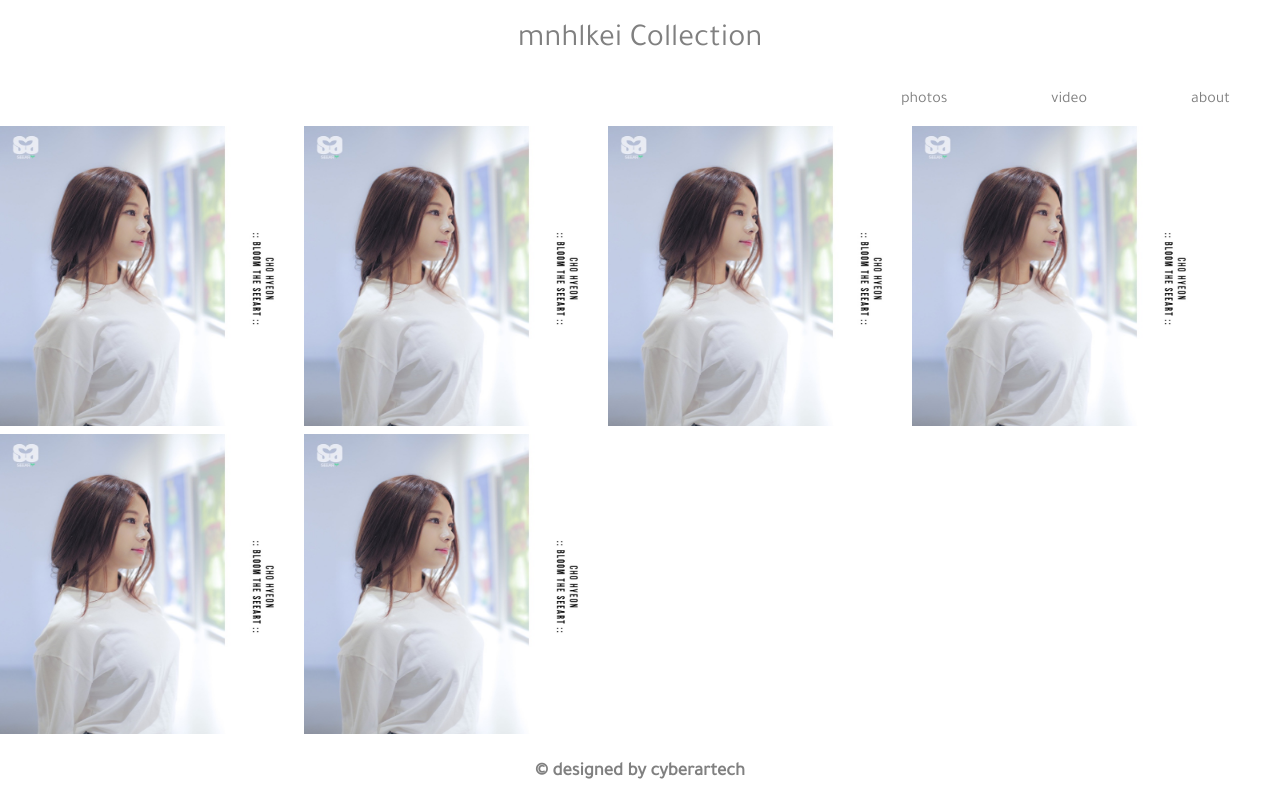
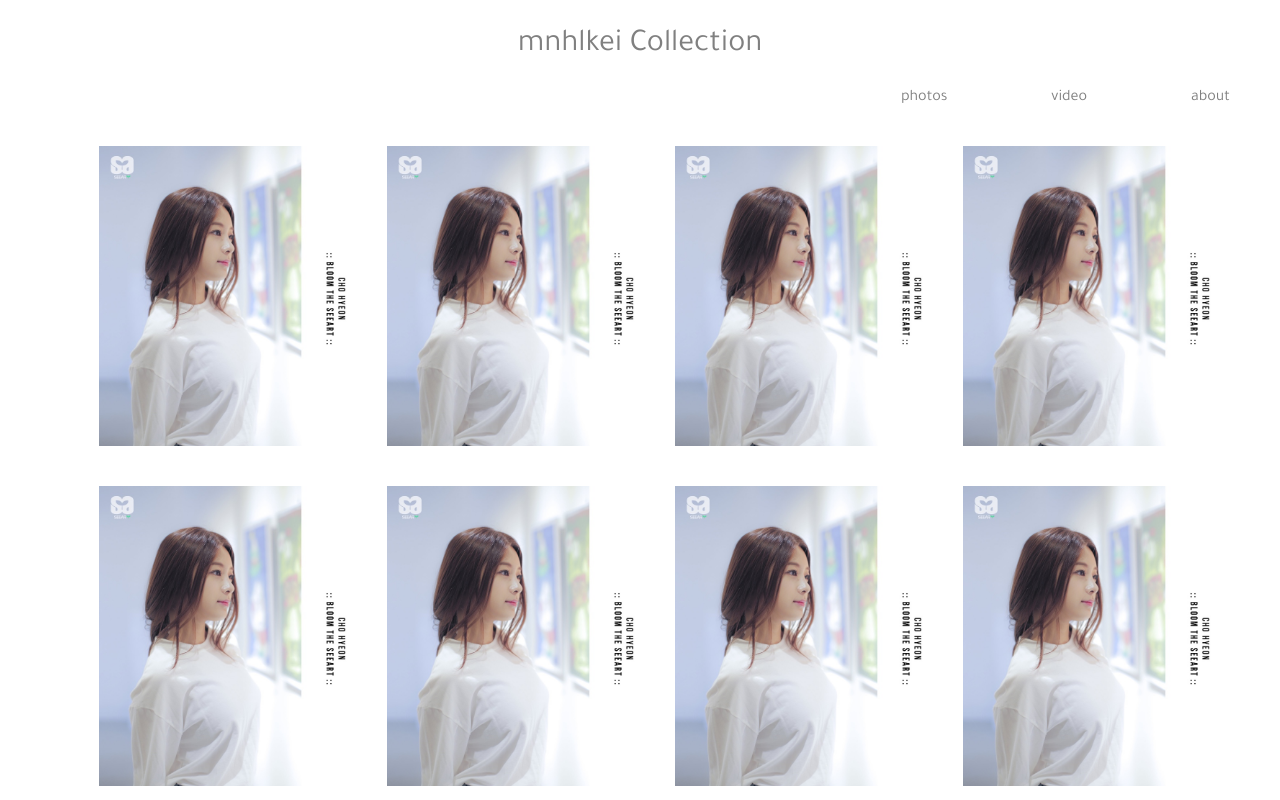
Before and after one commit to elt18/mnhlkeiProject, a plain HTML site: page index.html in a window 1280 px wide. Shown: the top 800 px of the page. Drawn offline with nearby package versions, Linux system fonts and the light colour scheme.

Commit message:
update-responsive

```diff
--- a/index.html
+++ b/index.html
@@ -6,32 +6,55 @@
   <meta name="viewport" content="width=device-width, initial-scale=1.0" />
   <meta http-equiv="X-UA-Compatible" content="ie=edge" />
   <link rel="icon" type="image/png" href="Pictures/circled-m.png">
+  <link rel="stylesheet" href="https://stackpath.bootstrapcdn.com/bootstrap/4.1.1/css/bootstrap.min.css" integrity="sha384-WskhaSGFgHYWDcbwN70/dfYBj47jz9qbsMId/iRN3ewGhXQFZCSftd1LZCfmhktB"
+    crossorigin="anonymous">
   <link rel="stylesheet" href="style.css">
   <title>mnhlkei</title>
 </head>
 
 <body>
-  <h1><a href="/">mnhlkei Collection</a></h1>
+
+  <header>
+    <h1>
+      <a href="/">mnhlkei Collection</a>
+    </h1>
+  </header>
 
   <nav>
     <ul>
-      <li><a href="#">Photos</a></li>
-      <li><a href="#">Video</a></li>
-      <li><a href="#">About</a></li>
+      <li>
+        <a href="#">Photos</a>
+      </li>
+      <li>
+        <a href="#">Video</a>
+      </li>
+      <li>
+        <a href="#">About</a>
+      </li>
     </ul>
   </nav>
 
   <main>
-    <img src="Pictures/pic01.jpeg" alt="">
-    <img src="Pictures/pic01.jpeg" alt="">
-    <img src="Pictures/pic01.jpeg" alt="">
-    <img src="Pictures/pic01.jpeg" alt="">
-    <img src="Pictures/pic01.jpeg" alt="">
-    <img src="Pictures/pic01.jpeg" alt="">
+
+    <div class="main-box center-block row">
+      <div class="col-md-3 text-center"><img src="Pictures/pic01.jpeg" alt=""></div>
+      <div class="col-md-3 text-center"><img src="Pictures/pic01.jpeg" alt=""></div>
+      <div class="col-md-3 text-center"><img src="Pictures/pic01.jpeg" alt=""></div>
+      <div class="col-md-3 text-center"><img src="Pictures/pic01.jpeg" alt=""></div>
+      <div class="col-md-3 text-center"><img src="Pictures/pic01.jpeg" alt=""></div>
+      <div class="col-md-3 text-center"><img src="Pictures/pic01.jpeg" alt=""></div>
+      <div class="col-md-3 text-center"><img src="Pictures/pic01.jpeg" alt=""></div>
+      <div class="col-md-3 text-center"><img src="Pictures/pic01.jpeg" alt=""></div>
+      <div class="col-md-3 text-center"><img src="Pictures/pic01.jpeg" alt=""></div>
+      <div class="col-md-3 text-center"><img src="Pictures/pic01.jpeg" alt=""></div>
+      <div class="col-md-3 text-center"><img src="Pictures/pic01.jpeg" alt=""></div>
+      <div class="col-md-3 text-center"><img src="Pictures/pic01.jpeg" alt=""></div>
+    </div>
+
   </main>
 
   <footer>
-    <h3>&copy; designed by cyberartech</h3>
+    <h5>&copy; designed by cyberartech</h5>
   </footer>
 
 </body>
--- a/style.css
+++ b/style.css
@@ -1,9 +1,28 @@
 @import url('https://fonts.googleapis.com/css?family=Tajawal');
 
 body {
-  margin: 0;
   font-family: 'Tajawal', sans-serif;
 }
+
+/* -------------------------------------------------------- */
+/* HEADER */
+/* -------------------------------------------------------- */
+
+header h1 {
+  text-align: center;
+  margin-top: 20px;
+}
+
+header h1 a, header h1 a:hover {
+  color: grey;
+  text-decoration: none;
+  font-weight: 400;
+  font-size: 2rem;
+}
+
+/* -------------------------------------------------------- */
+/* NAVBAR */
+/* -------------------------------------------------------- */
 
 nav {
   text-align: right;
@@ -14,17 +33,15 @@ nav li {
   margin-left: 100px;
   padding-top: 10px;
   position: relative;
-}
-
-nav li {
   list-style: none;
   display: inline-block;
 }
 
-nav a {
+nav a, nav a:hover {
   text-decoration: none;
   color: grey;
   text-transform: lowercase;
+  font-size: 1.5 rem;
 }
 
 nav a:hover {
@@ -46,24 +63,30 @@ nav a:hover::before {
   width: 100%;
 }
 
+/* -------------------------------------------------------- */
+/* MAIN */
+/* -------------------------------------------------------- */
+
+.main-box {
+  /* background-color: aqua; */
+  width: 90%;
+  margin: 0 auto;
+}
+
 main img {
   height: 300px;
-  width: 300px;
+  width: auto;
+  /* border: 3px solid rgb(255, 0, 0); */
+  margin : 20px;
 }
 
-h1 {
-  text-align: center;
-}
-
-h1 a {
-  color: grey;
-  text-decoration: none;
-  font-weight: 400;
-}
+/* -------------------------------------------------------- */
+/* FOOTER */
+/* -------------------------------------------------------- */
 
 footer {
   text-align: center;
   font-weight: 200;
   color: grey;
-  font-size: 1rem;
+  margin-top: 20px;
 }
```
